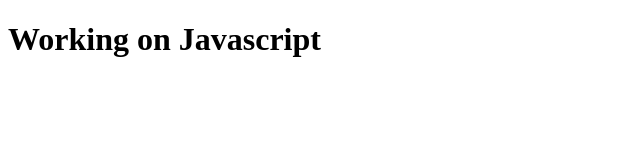
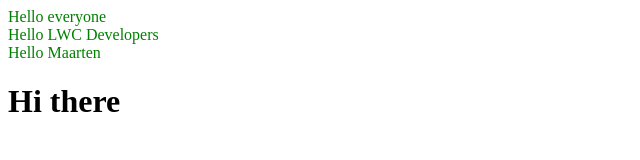
Before and after one commit to a804501/Test1, a website: page Learning_LWC/index.html in a window 1280 px wide. Shown: the whole page, without its empty margins (0-640 px from the left). Drawn offline with Linux system fonts and the light colour scheme.

Commit message:
20. QuerySelector

```diff
--- a/Learning_LWC/index.html
+++ b/Learning_LWC/index.html
@@ -4,8 +4,10 @@
         <title>My first page</title>
     </head>
     <body>
-        <h1>Working on Javascript</h1>
+        <div>Hello everyone</div>
+        <div>Hello LWC Developers</div>
+        <div>Hello Maarten</div>
+        <h1 class="abc">Hi there</h1>
         <script type="module" src="./script.js"></script>
-        <!-- type="module" : this script can now import vars or methods from other js files -->
     </body>
 </html>
--- a/Learning_LWC/script.js
+++ b/Learning_LWC/script.js
@@ -1,15 +1,35 @@
-/************Modules Import and Export***************************/
+/************Query Selector***************************/
 
-import minus, {PI, add, a, substract, b, div} from './utils.js' // Now these variables and methods
-// have become available in the current file.
-// Alternative notation: import all exported vars and methods from a particular file
-// import * as UTILS from './utils.js'
-// then I have to call the vars/methods like this: console.log(UTILS.PI)
+// CSS Selectors that exist: element name, class name, id name
 
-console.log(PI)
-console.log(add(2,3))
-console.log(a)
-console.log(substract(5,3))
-console.log(b)
-console.log(div(10,2))
-console.log(minus(10,9))
+// querySelector() method: returns the first element in the document
+// that matches a specified CSS selector. The document is the html file in the DOM.
+// Ex: document.querySelector(css_selector)
+// Allows you to change that particular element in the DOM
+
+// querySelectorAll() method: returns all elements in the document
+// that matches a specified CSS selector
+// Ex: document.querySelectorAll(css_selector)
+
+// Run some code in JS by which I am able to fetch the first div element from the DOM:
+let element = document.querySelector('div')
+console.log(element) // Returns: <div>Hello everyone</div>
+console.log(element.innerText) // Returns: Hello everyone
+// Now I can modify this element in the DOM, by for instance applying some style:
+element.style.color = "red" // The corresponding element in the DOM turned red
+
+// Now using a class name as css_selector to fetch a particular element:
+let el = document.querySelector('.abc')
+console.log(el) // Returns: <h1 class="abc">Hi there</h1>
+
+// Fetch a list of all div elements from the DOM:
+let elementList = document.querySelectorAll('div')
+console.log(elementList)
+// Returns the list of div elements in the form of a "node list":
+// <div>Hello everyone</div>, <div>Hello LWC Developers</div>, <div>Hello Maarten</div>
+
+// Convert the nodelist into an array, using the following method: Array.from(nodelist)
+// and then loop through the array items to turn each element into green color.
+Array.from(elementList).forEach(function(currentItem){
+    currentItem.style.color="green"
+})
--- a/Learning_LWC/utils.js
+++ b/Learning_LWC/utils.js
@@ -1,7 +1,7 @@
 /************Modules Import and Export***************************/
 
 // Here we will write our re-usable vars and methods and from here we are going to export them
-// to script.js
+// to other js files that can decide to import them.
 
 
 // 1) Exporting during declaration of a var or a function
@@ -23,7 +23,7 @@ function substract(a,b){
 export {a, substract} // Exporting a list of vars and functions, previously declared
 
 
-// 3) Exporting, using an alias
+// 3) Exporting, using an alias; The alias will be used in the imported file(s).
 
 const b_data = "Bravo"
 function divide(a,b){
@@ -31,7 +31,7 @@ function divide(a,b){
 }
 export {b_data as b, divide as div}
 
-// 4) Export with default (only for 1 var or function)
+// 4) Export with default (only possible for 1 var or function)
 
 export default function minus(a,b) {
     console.log(a-b)
```
